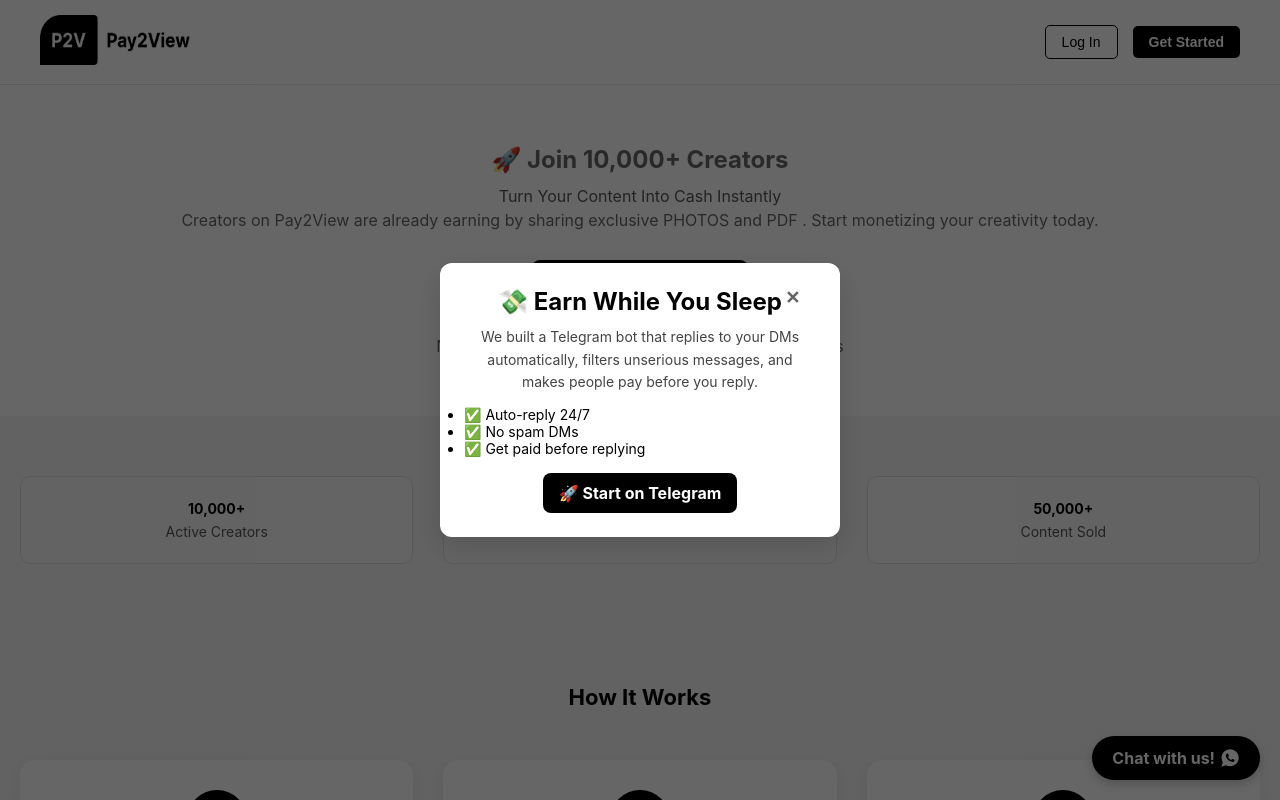
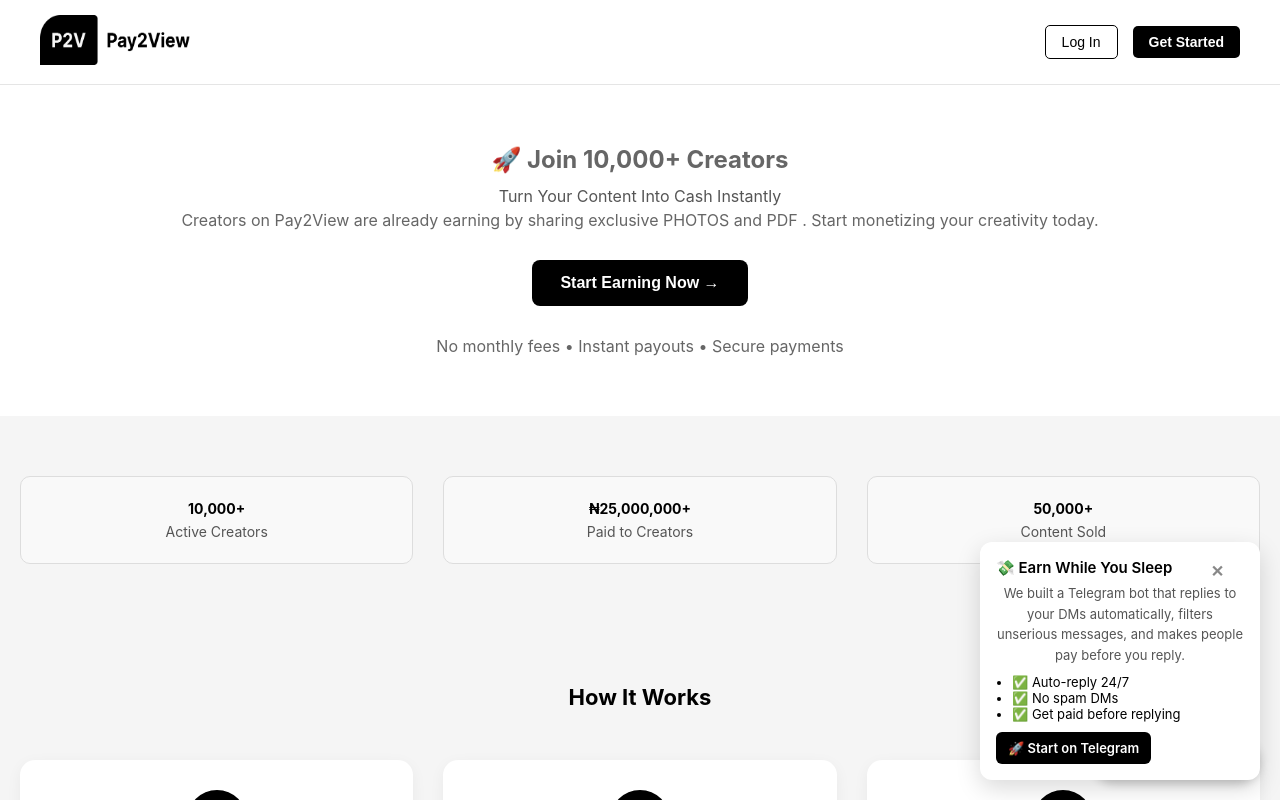
Before and after one commit to 10digitmind/pay2view, a React (Create React App) app: page / in a window 1280 px wide. Shown: the top 800 px of the page. Built offline with nearby package versions, Linux system fonts and the light colour scheme; what @ffmpeg/ffmpeg would draw is missing.

Commit message:
ad banner fixed

```diff
--- a/src/Component/TelegramBotAd.js
+++ b/src/Component/TelegramBotAd.js
@@ -58,55 +58,57 @@
 const styles = {
   overlay: {
     position: "fixed",
-    inset: 0,
-    background: "rgba(0,0,0,0.6)",
-    display: "flex",
-    alignItems: "center",
-    justifyContent: "center",
+    bottom: "20px",
+    right: "20px",
     zIndex: 9999,
+    pointerEvents: "none", // page remains clickable
   },
   card: {
+    pointerEvents: "auto", // only card is clickable
     position: "relative",
     background: "#fff",
-    padding: "24px",
+    padding: "16px",
     borderRadius: "12px",
-    maxWidth: "400px",
-    width: "90%",
-    textAlign: "center",
-    boxShadow: "0 10px 30px rgba(0,0,0,0.15)",
+    width: "280px",
+    textAlign: "left",
+    boxShadow: "0 8px 24px rgba(0,0,0,0.15)",
   },
   close: {
     position: "absolute",
-    top: "10px",
-    right: "12px",
+    top: "6px",
+    right: "8px",
     background: "transparent",
     border: "none",
-    fontSize: "18px",
+    fontSize: "16px",
     cursor: "pointer",
-    color: "#666",
+    color: "#888",
   },
   title: {
-    marginBottom: "10px",
+    marginBottom: "6px",
+    fontSize: "15px",
+    fontWeight: "600",
   },
   text: {
-    fontSize: "14px",
-    color: "#444",
-    marginBottom: "12px",
+    fontSize: "13px",
+    color: "#555",
+    marginBottom: "8px",
   },
   list: {
-    textAlign: "left",
-    fontSize: "14px",
-    marginBottom: "16px",
+    fontSize: "13px",
+    marginBottom: "10px",
+    paddingLeft: "16px",
   },
   button: {
     display: "inline-block",
     background: "#000",
     color: "#fff",
-    padding: "10px 16px",
-    borderRadius: "8px",
+    padding: "8px 12px",
+    borderRadius: "6px",
     textDecoration: "none",
-    fontWeight: "bold",
+    fontWeight: "600",
+    fontSize: "13px",
   },
 };
 
+
 export default TelegramBotAd;
```
